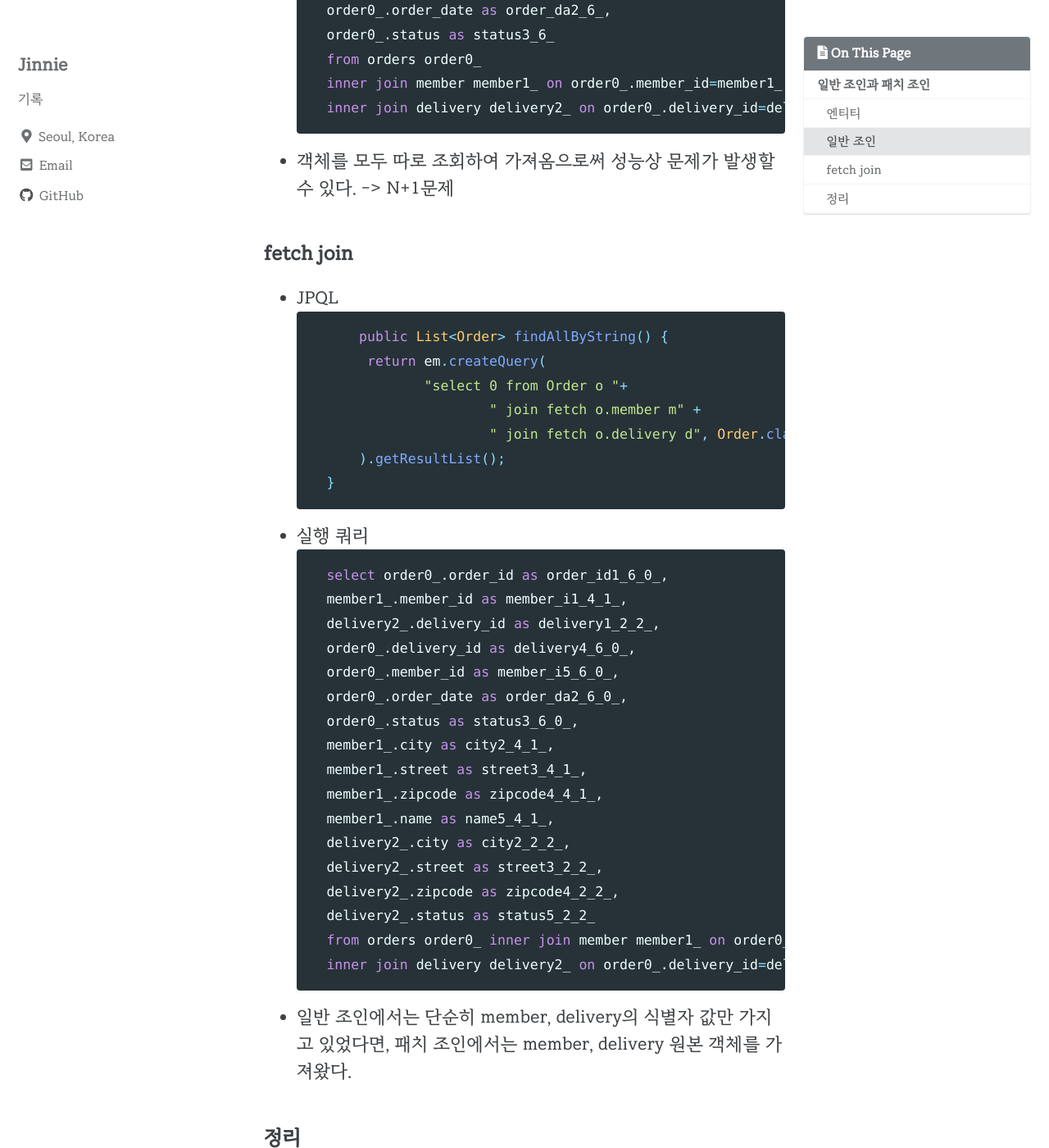
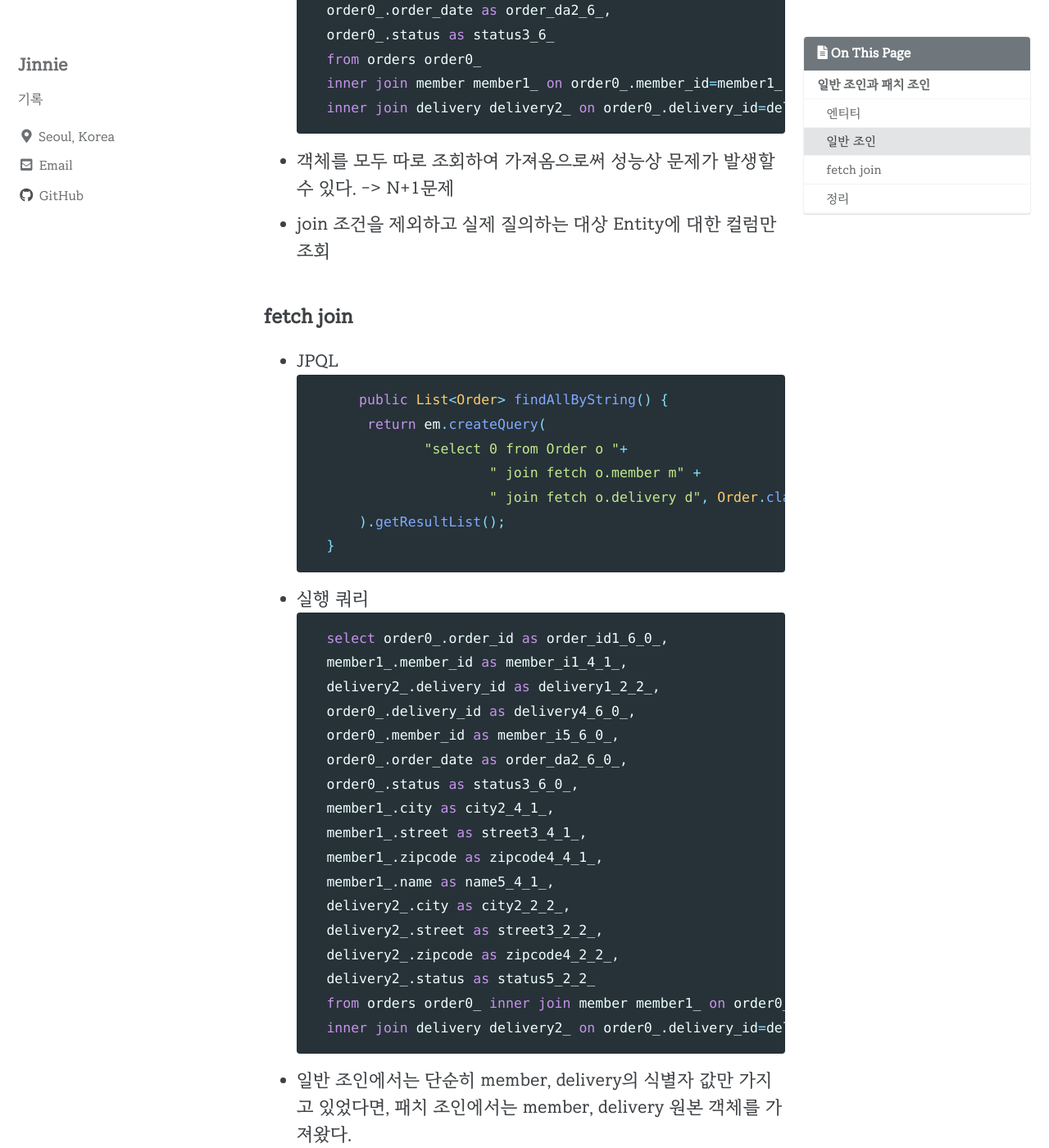
Before and after one commit to jinnie-j/Jinnie-J.github.io, a Jekyll site: the page built from _posts/2022-01-12-fetch-join.md, in a window 1280 px wide and 1400 px high, scrolled down 2467 px. Shown: the whole window at 82% size. Built offline with Jekyll 4.4.1, drawn with Linux system fonts in a browser that asks for light colours; cached includes are drawn as plain includes; some of the changed text lies outside the part shown.

Commit message:
UPDATE POST

````diff
--- a/_posts/2022-01-12-fetch-join.md
+++ b/_posts/2022-01-12-fetch-join.md
@@ -92,7 +92,7 @@ last_modified_at: 2022-01-12
     inner join delivery delivery2_ on order0_.delivery_id=delivery2_.delivery_id
     ```
 - 객체를 모두 따로 조회하여 가져옴으로써 성능상 문제가 발생할 수 있다. -> N+1문제
-
+- join 조건을 제외하고 실제 질의하는 대상 Entity에 대한 컬럼만 조회
 
 ### fetch join
 - JPQL
@@ -126,6 +126,7 @@ last_modified_at: 2022-01-12
     inner join delivery delivery2_ on order0_.delivery_id=delivery2_.delivery_id
     ```
 - 일반 조인에서는 단순히 member, delivery의 식별자 값만 가지고 있었다면, 패치 조인에서는 member, delivery 원본 객체를 가져왔다.
+- 실제 질의하는 대상 Entity와 Fetch join이 걸려있는 Entity를 포함한 컬럼을 함께 조회
 
 
 ### 정리
````
